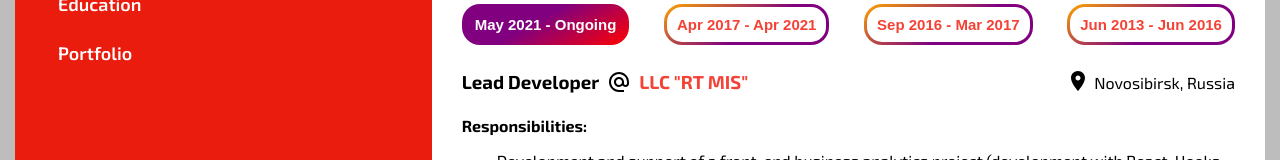
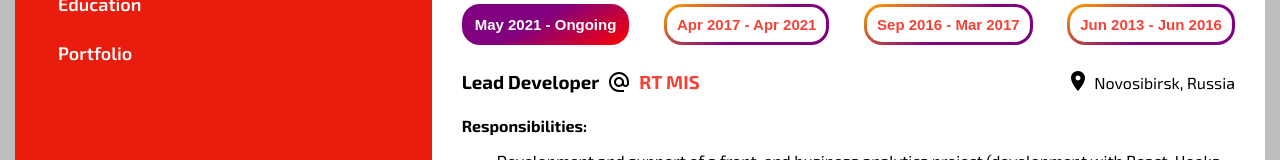
Before and after one commit to burdukowsky/burdukowsky.github.io, a React (Create React App) app: page / in a window 1280 px wide. Shown: the part 396-556 px from the top of the page. Built offline with nearby package versions, Linux system fonts and the light colour scheme.

Commit message:
update xp data

```diff
--- a/src/app/routes/experience/Experience.tsx
+++ b/src/app/routes/experience/Experience.tsx
@@ -7,7 +7,7 @@ import { Stepper, StepperStep } from '../../components/stepper/Stepper';
 const myXp: XP[] = [
   {
     position: 'Lead Developer',
-    org: 'LLC "RT MIS"',
+    org: 'RT MIS',
     orgSite: 'https://rtmis.ru/',
     from: 'May 2021',
     to: 'Ongoing',
@@ -23,7 +23,7 @@ const myXp: XP[] = [
   },
   {
     position: 'Team Leader',
-    org: 'Eltex',
+    org: 'ELTEX',
     orgSite: 'https://eltex-co.com/',
     from: 'Apr 2017',
     to: 'Apr 2021',
```
